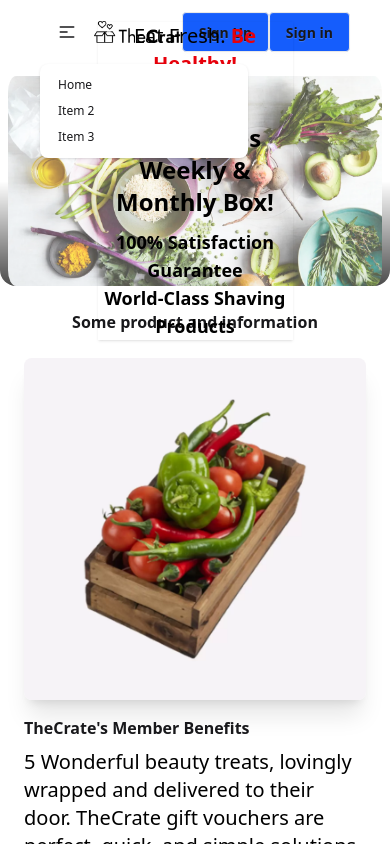
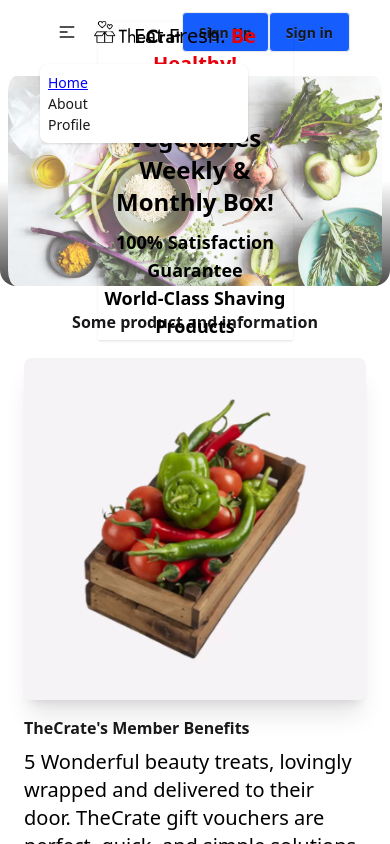
Before and after one commit to Repon-Hasan/FreelancerTask, a React (Vite) app: page / in a window 390 px wide. Both pictures are taken after a click on the button 67 px from the left and 32 px from the top of the page. Shown: the top 844 px of the page. Built offline with nearby package versions, Linux system fonts and the light colour scheme; no server answers.

Commit message:
navbar-slove

```diff
--- a/src/component/Header/Navbar.jsx
+++ b/src/component/Header/Navbar.jsx
@@ -28,9 +28,11 @@ function Navbar() {
       <ul
         tabIndex={0}
         className="menu menu-sm dropdown-content bg-base-100 rounded-box z-1 mt-3 w-52 p-2 shadow">
-        <li><a>Home</a></li>
-      <li><a>Item 2</a></li>
-      <li><a>Item 3</a></li>
+       <NavLink to="/">Home</NavLink>
+
+      <NavLink to="/about">About</NavLink>
+      <NavLink to="/profile">Profile</NavLink>
+
 
       </ul>
     </div>
@@ -46,6 +48,8 @@ function Navbar() {
 
       <NavLink to="/about">About</NavLink>
       <NavLink to="/profile">Profile</NavLink>
+
+
     </ul>
   </div>
 
--- a/src/component/Privaterout/Privaterout.jsx
+++ b/src/component/Privaterout/Privaterout.jsx
@@ -8,7 +8,7 @@ function Privaterout({children}) {
 
   const {pathname} =useLocation()
 
-  console.log(pathname)
+  //console.log(pathname)
   if(loading){
     return <div>loading.....</div>
   }
--- a/src/firebase.js
+++ b/src/firebase.js
@@ -8,13 +8,13 @@ import { getAuth } from "firebase/auth";
 // Your web app's Firebase configuration
 // For Firebase JS SDK v7.20.0 and later, measurementId is optional
 const firebaseConfig = {
-  apiKey: "AIzaSyAHVN_ifjWsIQFxe3p4GWgQNFZcA_Q1tYQ",
-  authDomain: "assignment-9-3f65f.firebaseapp.com",
-  projectId: "assignment-9-3f65f",
-  storageBucket: "assignment-9-3f65f.firebasestorage.app",
-  messagingSenderId: "912343974168",
-  appId: "1:912343974168:web:f8ac016b3720d97d90de6d",
-  measurementId: "G-2SPNNDD4YH"
+  apiKey:import.meta.env.VITE_apiKey,
+  authDomai:import.meta.env.VITE_authDomain,
+  projectId:import.meta.env.VITE_projectId,
+  storageBucket:import.meta.env.VITE_storageBucket,
+  messagingSenderId:import.meta.env.VITE_messagingSenderId,
+  appId:import.meta.env.VITE_appId,
+  measurementId:import.meta.env.VITE_measurementId,
 };
 
 // Initialize Firebase
--- a/src/page/Signin.jsx
+++ b/src/page/Signin.jsx
@@ -13,7 +13,7 @@ function Signin() {
 
 	const handleForgotPassword = () => {
 
-		console.log("Navigating with email:", email);
+
 		localStorage.setItem('resetEmail', email);
 		navigate('/forgetPassword');
 		//navigate('/forgetPassword', { state: { email } });
@@ -26,7 +26,7 @@ function Signin() {
 	    e.preventDefault();
 		const email=e.target.email.value;
 		const password=e.target.password.value;
-		console.log(email,password);
+		//console.log(email,password);
 	   handleLogin(email,password)
 	   navigate(From1)
 
```
Also changed, not shown: src/Layout/Homelayout.jsx (+7 -7 lines).
